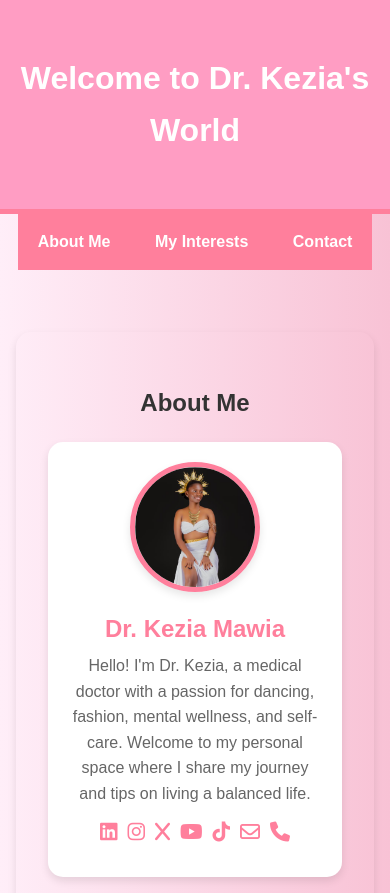
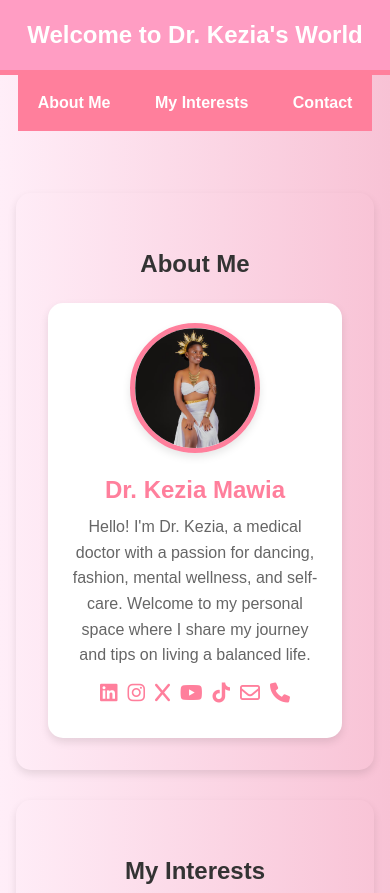
Before and after one commit to DrKeziaMawia/DrKeziaMawia.github.io, a plain HTML site: page index.html in a window 390 px wide. Shown: the top 893 px of the page. Drawn offline with Linux system fonts and the light colour scheme.

Commit message:
Updated HTML and CSS for better responsiveness and design

```diff
--- a/index.html
+++ b/index.html
@@ -18,9 +18,17 @@
 header {
     background: #ff9dc3;
     color: #fff;
-            padding: 2em 0;
+    padding: 1em 0; /* Reduced padding */
     text-align: center;
     border-bottom: 5px solid #ff7f9c;
+    display: flex;
+    justify-content: center; /* Center horizontally */
+    align-items: center; /* Center vertically */
+}
+
+header h1 {
+    margin: 0; /* Remove default margin */
+    font-size: 1.5em; /* Adjust font size */
 }
 
 nav {
```
Lines whose indentation alone changed are shown as unchanged.
